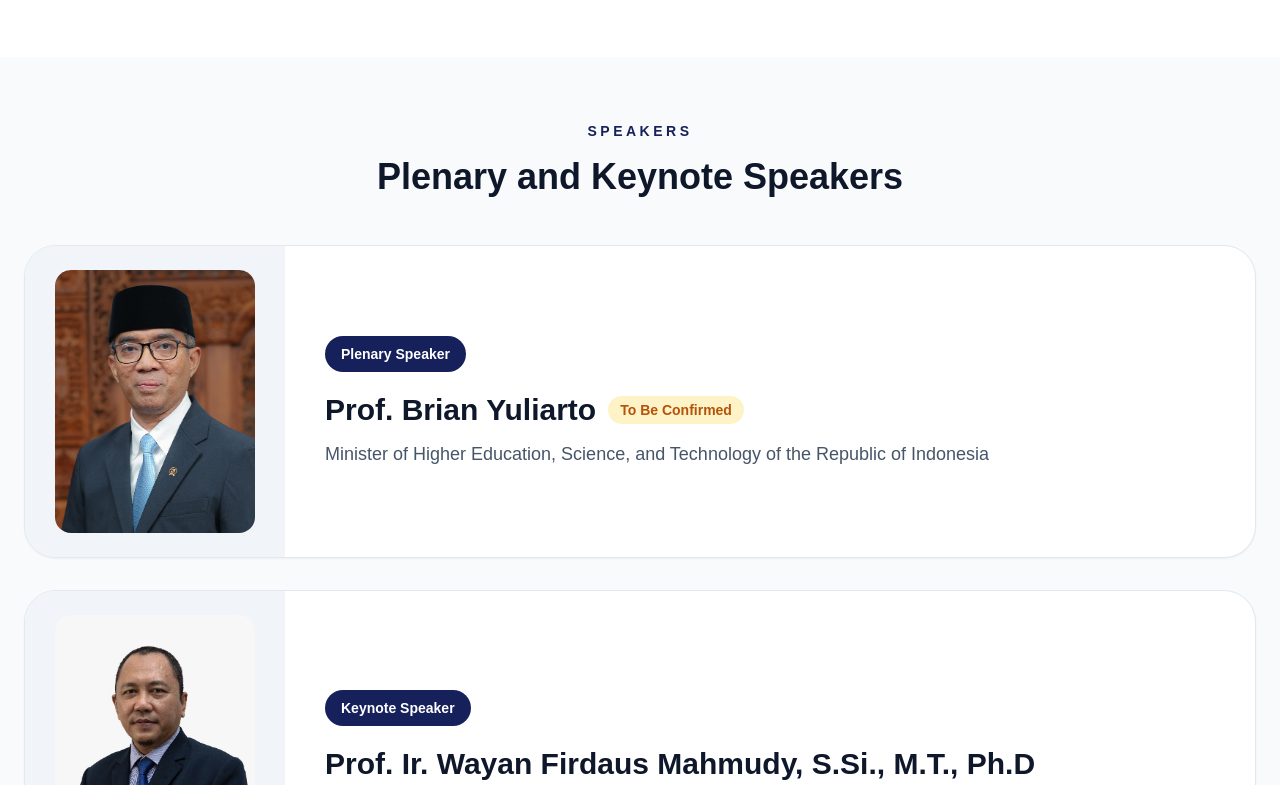
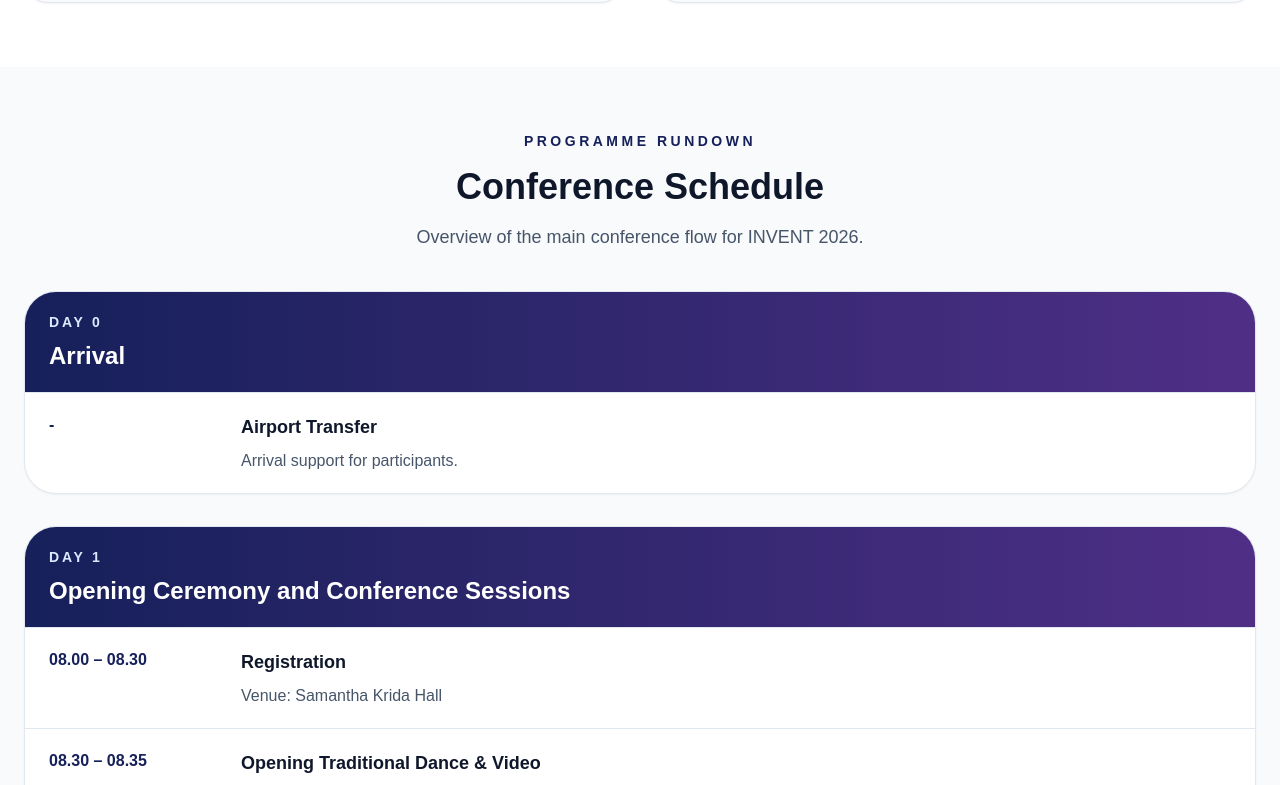
Before and after one commit to hhidayatinc/bs26, a React (Vite) app: page /conference/invent-2026 in a window 1280 px wide. Shown: the part 2015-2800 px from the top of the page. Built offline with nearby package versions, Linux system fonts and the light colour scheme.

Commit message:
revisi dan penambahan jadwal

```diff
--- a/src/pages/conferences/InventConference.jsx
+++ b/src/pages/conferences/InventConference.jsx
@@ -69,16 +69,178 @@ const participants = [
   "Representatives from ATU-Net Member Institutions and partner organizations",
 ];
 
+const rundownDays = [
+  {
+    day: "Day 0",
+    subtitle: "Arrival",
+    items: [
+      {
+        time: "-",
+        title: "Airport Transfer",
+        note: "Arrival support for participants.",
+      },
+    ],
+  },
+  {
+    day: "Day 1",
+    subtitle: "Opening Ceremony and Conference Sessions",
+    items: [
+      {
+        time: "08.00 – 08.30",
+        title: "Registration",
+        note: "Venue: Samantha Krida Hall",
+      },
+      {
+        time: "08.30 – 08.35",
+        title: "Opening Traditional Dance & Video",
+      },
+      {
+        time: "08.35 – 08.40",
+        title: "Opening by Master of Ceremony",
+      },
+      {
+        time: "08.40 – 08.45",
+        title: "Invocation",
+      },
+      {
+        time: "08.45 – 08.50",
+        title: "Singing Indonesian National Anthem “Indonesia Raya”",
+      },
+      {
+        time: "08.50 – 08.55",
+        title: "Brief Report by Chair of the Local Committee",
+      },
+      {
+        time: "08.55 – 09.00",
+        title: "Welcoming Remark by Vice Rector of Academic Affairs, Universitas Brawijaya",
+        note: "Prof. Dr. Ir. Imam Santoso, M.P.",
+      },
+      {
+        time: "09.00 – 09.05",
+        title: "Welcoming Remark by President of Davao del Sur State College",
+        note: "Dr. Augie E. Fuentes",
+      },
+      {
+        time: "09.05 – 09.15",
+        title: "Welcoming Remark by Executive Director of ATU-Net",
+        note: "Assoc. Prof. Dr. Mohd. Ariffin bin Abu Hassan",
+      },
+      {
+        time: "09.15 – 09.25",
+        title: "Welcoming Remark by Steering Group Lead of CITED",
+        note: "Prof. Umesh Sharma",
+      },
+      {
+        time: "09.25 – 09.35",
+        title: "Welcoming Remark & Official Opening by Rector of Universitas Brawijaya",
+        note: "Prof. Widodo, S.Si., M.Si., Ph.D.Med.Sc",
+      },
+      {
+        time: "09.35 – 09.45",
+        title: "Group Photo",
+      },
+      {
+        time: "09.45 – 10.00",
+        title: "Coffee Break",
+      },
+      {
+        time: "10.00 – 10.30",
+        title: "Plenary Speech",
+        note: "Minister of Higher Education, Research and Technology, Indonesia, Prof. Brian Yuliarto, Ph.D (TBC)",
+      },
+      {
+        time: "10.30 – 10.35",
+        title: "Token of Appreciation to the Plenary Speaker",
+      },
+      {
+        time: "10.35 – 11.00",
+        title: "Mobility to the InVENT Conference Designated Venue",
+        note: "Venue: TBD",
+      },
+      {
+        time: "11.00 – 12.15",
+        title: "Keynote Speeches",
+        note: "Includes keynote session and Q&A after all speakers.",
+      },
+      {
+        time: "12.15 – 13.15",
+        title: "Lunch Break",
+      },
+      {
+        time: "13.15 – 17.30",
+        title: "Parallel Presentation",
+      },
+      {
+        time: "17.30 – 18.00",
+        title: "Transition to Welcoming Dinner",
+      },
+      {
+        time: "18.00 – 19.00",
+        title: "Dinner (Buffet)",
+        note: "Band",
+      },
+      {
+        time: "19.00 – 19.15",
+        title: "Welcome Address",
+      },
+      {
+        time: "19.15 – 19.45",
+        title: "Cultural Performance",
+        note: "Traditional dance, international student performance, band and flashmob",
+      },
+      {
+        time: "19.45 – 20.00",
+        title: "Networking, End of Welcoming Dinner",
+      },
+    ],
+  },
+  {
+    day: "Day 2",
+    subtitle: "Parallel Sessions and Closing",
+    items: [
+      {
+        time: "08.00 – 08.30",
+        title: "Registration",
+      },
+      {
+        time: "08.30 – 12.00",
+        title: "Parallel Presentation",
+      },
+      {
+        time: "12.00 – 13.00",
+        title: "Lunch Break",
+      },
+      {
+        time: "13.00 – 15.00",
+        title: "Synthesis of the Conference",
+        note: "Includes announcement of ATU-Net InvENT 2027 host institution, best presenters, and closing remarks.",
+      },
+      {
+        time: "15.00 – 18.00",
+        title: "Souvenir Shopping at Batu City",
+      },
+    ],
+  },
+  {
+    day: "Day 3",
+    subtitle: "Optional Programme / Departure",
+    items: [
+      {
+        time: "00.00 – 10.00",
+        title: "Bromo Sunrise Tour (Optional) / Departure Day",
+        note: "Tour leader / Transportation Division",
+      },
+    ],
+  },
+];
+
 function InventConference() {
   return (
     <div className="min-h-screen bg-white text-slate-900">
       <header className="sticky top-0 z-50 bg-[#16205a] px-4 py-4 text-white shadow-sm md:px-6">
         <div className="mx-auto flex max-w-7xl flex-col gap-4 md:flex-row md:items-center md:justify-between">
           <div>
-            <p className="text-[11px] uppercase tracking-[0.25em] text-blue-200 md:text-xs">
-              Co-Located Conference
-            </p>
-            <h1 className="text-2xl font-bold md:text-xl">INVENT 2026</h1>
+            <h1 className="text-2xl font-bold md:text-xl">ATU-Net INVENT 2026</h1>
           </div>
 
           <div className="flex flex-wrap gap-3">
@@ -102,14 +264,45 @@ function InventConference() {
       </header>
 
       {/* Hero */}
-      <section className="bg-gradient-to-br from-[#16205a] via-[#1d2f8a] to-[#6c2d84] px-4 py-10 text-white md:px-6 md:py-16 lg:py-24">
+      <section className="bg-gradient-to-br from-[#16205a] via-[#1d2f8a] to-[#6c2d84] px-4 py-8 text-white md:px-6 md:py-12 lg:py-16">
         <div className="mx-auto max-w-7xl">
           <div className="flex flex-col items-start">
-            <p className="inline-block rounded-full border border-white/20 bg-white/10 px-4 py-2 text-xs leading-6 md:text-sm">
+            {/* Partner logos */}
+            <div className="inline-flex max-w-full flex-wrap items-center gap-2 rounded-[20px] bg-white px-3 py-2 shadow-sm md:gap-3 md:rounded-[24px] md:px-4 md:py-3">
+              <img
+                src="/images/Logo-ATU-Net.png"
+                alt="ATU-Net"
+                className="h-7 w-auto object-contain md:h-10"
+              />
+              <img
+                src="/images/Logo_Universitas_Brawijaya.png"
+                alt="Universitas Brawijaya"
+                className="h-7 w-auto object-contain md:h-10"
+              />
+              <img
+                src="/images/DSU.jpeg"
+                alt="Davao del Sur State College"
+                className="h-7 w-auto object-contain md:h-10"
+              />
+              <img
+                src="/images/tutwuri.jpeg"
+                alt="Tut Wuri Handayani"
+                className="h-7 w-auto object-contain md:h-10"
+              />
+              <img
+                src="/images/Logo-Tersier-Diktisaintek-Berdampak-1.png"
+                alt="Diktisaintek Berdampak"
+                className="h-6 w-auto object-contain md:h-9"
+              />
+            </div>
+
+            {/* Date badge */}
+            <p className="mt-4 inline-block rounded-full border border-white/20 bg-white/10 px-4 py-2 text-xs leading-6 md:mt-5 md:text-sm">
               27–28 October 2026 · Offline and Online Attendance
             </p>
 
-            <div className="mt-5 inline-flex w-fit max-w-full rounded-[24px] bg-white px-4 py-3 shadow-2xl md:mt-6 md:rounded-[28px] md:px-5 md:py-4">
+            {/* INVENT logo */}
+            <div className="mt-4 inline-flex w-fit max-w-full rounded-[24px] bg-white px-4 py-3 shadow-2xl md:mt-5 md:rounded-[28px] md:px-5 md:py-4">
               <img
                 src="/images/INVENT-2026-LOGO.png"
                 alt="INVENT 2026"
@@ -118,11 +311,13 @@ function InventConference() {
             </div>
           </div>
 
+          {/* Title */}
           <h2 className="mt-6 max-w-6xl text-3xl font-black leading-tight sm:text-4xl md:mt-8 md:text-5xl lg:text-6xl">
             ATU-Net International Conference On Innovation & Entrepreneurship in
             Computing, Engineering, and Science Education 2026
           </h2>
 
+          {/* Description */}
           <p className="mt-6 max-w-2xl text-base leading-8 text-orange-200 md:mt-8 md:text-lg">
             INVENT 2026 is an annual international academic forum under the Asia
             Technological University Network (ATU-Net) that fosters scholarly exchange,
@@ -228,6 +423,62 @@ function InventConference() {
         </div>
       </section>
 
+      <section className="bg-slate-50 px-4 py-12 md:px-6 md:py-16">
+        <div className="mx-auto max-w-7xl">
+          <div className="mx-auto max-w-3xl text-center">
+            <p className="text-xs font-semibold uppercase tracking-[0.25em] text-[#16205a] md:text-sm">
+              Programme Rundown
+            </p>
+            <h3 className="mt-4 text-3xl font-bold leading-tight text-slate-900 md:text-4xl">
+              Conference Schedule
+            </h3>
+            <p className="mt-4 text-base leading-8 text-slate-600 md:text-lg">
+              Overview of the main conference flow for INVENT 2026.
+            </p>
+          </div>
+
+          <div className="mt-10 space-y-8">
+            {rundownDays.map((dayBlock) => (
+              <div
+                key={dayBlock.day}
+                className="overflow-hidden rounded-[24px] border border-slate-200 bg-white shadow-sm md:rounded-[32px]"
+              >
+                <div className="border-b border-slate-200 bg-gradient-to-r from-[#16205a] to-[#4f2f86] px-6 py-5 text-white">
+                  <p className="text-sm font-semibold uppercase tracking-[0.2em] text-blue-100">
+                    {dayBlock.day}
+                  </p>
+                  <h4 className="mt-2 text-2xl font-bold">{dayBlock.subtitle}</h4>
+                </div>
+
+                <div className="divide-y divide-slate-200">
+                  {dayBlock.items.map((item, index) => (
+                    <div
+                      key={`${dayBlock.day}-${index}`}
+                      className="grid gap-3 px-6 py-5 md:grid-cols-[180px_1fr]"
+                    >
+                      <div className="text-sm font-semibold text-[#16205a] md:text-base">
+                        {item.time}
+                      </div>
+
+                      <div>
+                        <h5 className="text-lg font-bold text-slate-900">
+                          {item.title}
+                        </h5>
+                        {item.note && (
+                          <p className="mt-2 text-sm leading-7 text-slate-600 md:text-base">
+                            {item.note}
+                          </p>
+                        )}
+                      </div>
+                    </div>
+                  ))}
+                </div>
+              </div>
+            ))}
+          </div>
+        </div>
+      </section>
+
       {/* Speakers */}
       <section className="bg-slate-50 px-6 py-16">
         <div className="mx-auto max-w-7xl">
@@ -283,13 +534,13 @@ function InventConference() {
       </section>
 
       {/* Theme and Sub-Themes */}
-      <section className="px-6 py-16">
+      <section className="px-6 py-16 bg-gradient-to-br from-[#16205a] to-[#5b2c83]">
         <div className="mx-auto max-w-6xl">
           <div className="mx-auto max-w-3xl text-center">
-            <p className="text-sm font-semibold uppercase tracking-[0.25em] text-[#16205a]">
+            <p className="text-sm font-semibold uppercase tracking-[0.25em] text-white">
               Call for Papers
             </p>
-            <h3 className="mt-4 text-3xl font-bold md:text-4xl">
+            <h3 className="mt-4 text-3xl font-bold md:text-4xl text-white">
               Conference Theme and Sub-Themes
             </h3>
           </div>
@@ -341,7 +592,7 @@ function InventConference() {
             <h3 className="text-2xl font-bold text-[#16205a]">Important Dates</h3>
             <div className="mt-5 space-y-3 text-lg leading-8 text-slate-700">
               <p>
-                <span className="font-semibold">Call for Papers:</span> 1 April
+                <span className="font-semibold">Call for Papers:</span> 10 April
                 2026 – 1 September 2026
               </p>
               <p>
```
Also changed, not shown: public/images/DSU.jpeg (added).
